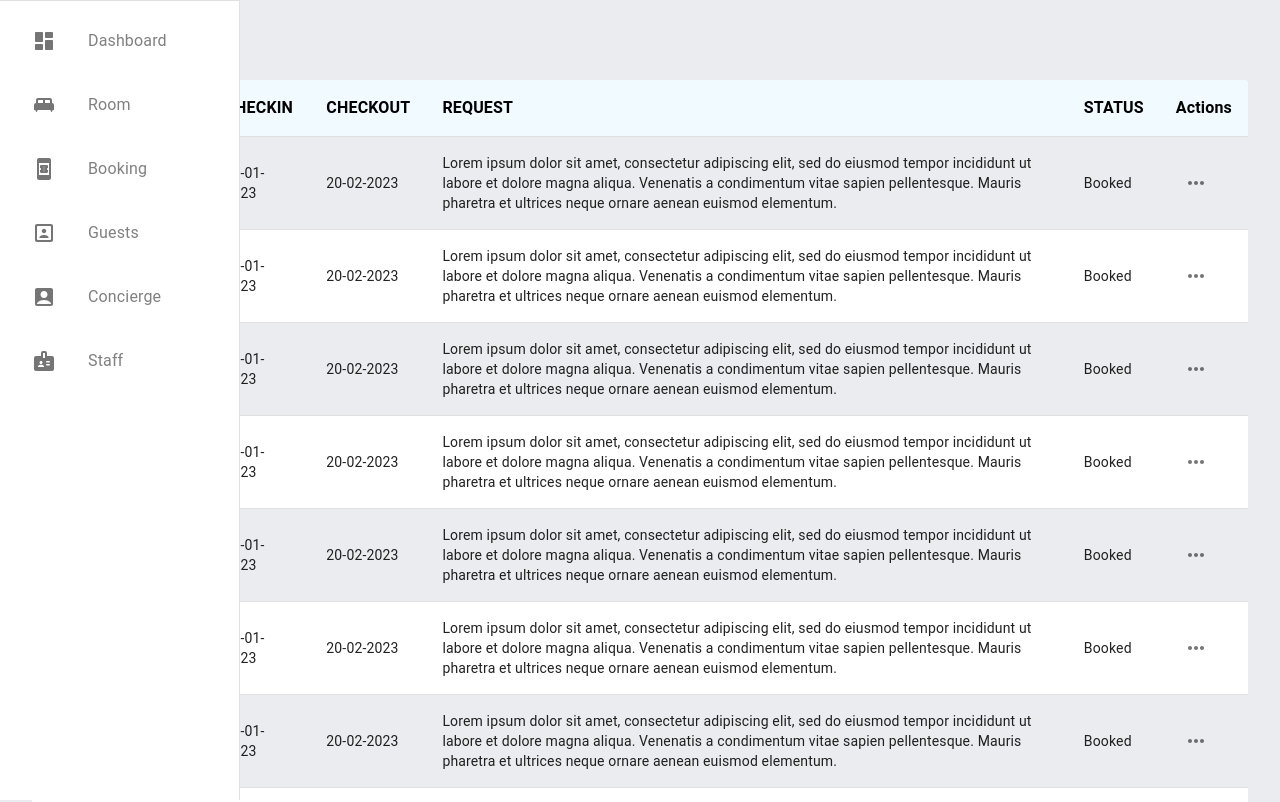
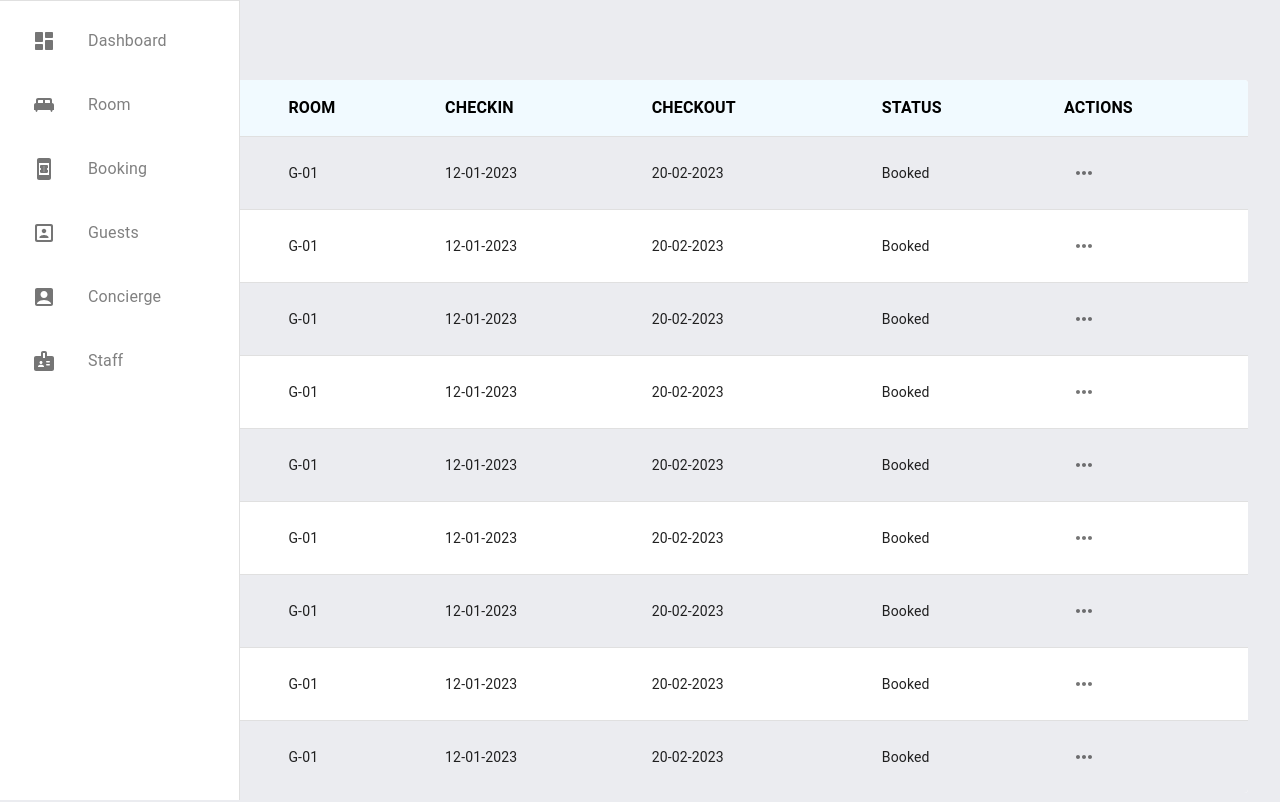
Before and after one commit to Sena543/hotel-mgt-frontend, a React (Vite) app: page /guests in a window 1280 px wide. Shown: the top 802 px of the page. Built offline with nearby package versions, Linux system fonts and the light colour scheme.

Commit message:
filter request from table header

```diff
--- a/src/components/Table/GenericTable.tsx
+++ b/src/components/Table/GenericTable.tsx
@@ -26,14 +26,14 @@ type GenericTableProps = {
 
 function GenericTable({ tableData, showActionCol }: GenericTableProps) {
 	const [open, setOpen] = useState<boolean>(false);
-	const header = Object.keys(tableData[0]);
+	const header = Object.keys(tableData[0]).filter((item) => item !== "request");
 	return (
 		<TableContainer component={Paper} elevation={0} className="room-table-container">
 			<Table>
 				<TableHead>
 					<TableRow>
 						{header && header.map((name) => <StyledTableCell>{name.toLocaleUpperCase()}</StyledTableCell>)}
-						{showActionCol ? <StyledTableCell>Actions</StyledTableCell> : null}
+						{showActionCol ? <StyledTableCell>ACTIONS</StyledTableCell> : null}
 					</TableRow>
 				</TableHead>
 				<TableBody>
```
